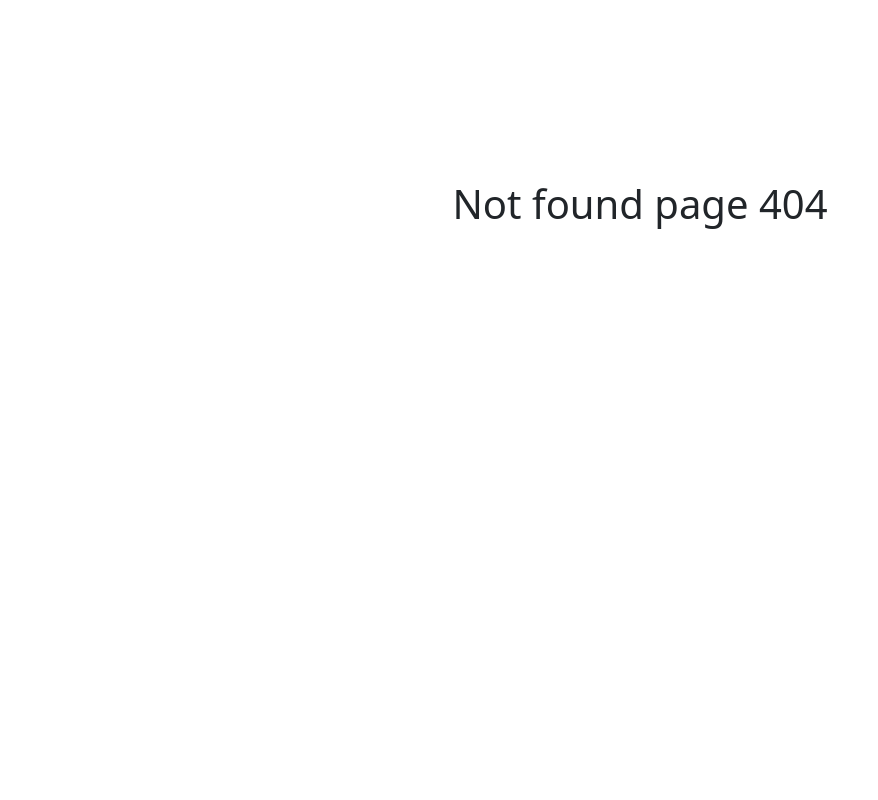
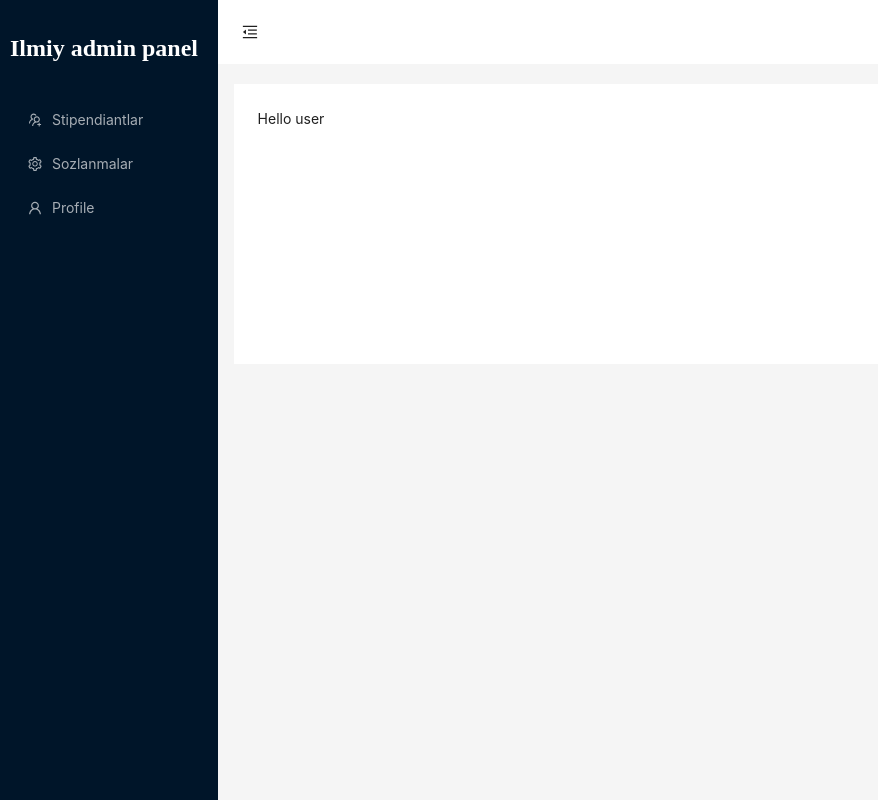
Before and after one commit to Ilg0rbek/ilmiy, a React (Create React App) app: page /admin/profile in a window 1280 px wide. Before the commit this address had no page. Shown: the whole page, without its empty margins (0-878 px from the left). Built offline with nearby package versions, Linux system fonts and the light colour scheme; a web font is replaced by a local one.

Commit message:
admin panel ...

```diff
--- a/src/App.js
+++ b/src/App.js
@@ -17,9 +17,9 @@ function App() {
         <Route exact path="/grands" element={<GrandPage />} />
         <Route exact path="/admin/login" element={<Login />} />
         <Route path="admin" element={<Admin />}>
-          <Route path="student" element={"Hello student"} />
-          <Route path="settings" element={"Hello settings"} />
-          <Route path="user" element={"Hello user"} />
+          <Route path="stipendiants" />
+          <Route path="settings" />
+          <Route path="profile" />
         </Route>
         <Route
           path="*"
--- a/src/admin/admin/index.js
+++ b/src/admin/admin/index.js
@@ -7,7 +7,7 @@ import {
   MenuUnfoldOutlined,
 } from "@ant-design/icons";
 import { Layout, Menu, Button, theme } from "antd";
-import { Link, Route, Routes } from "react-router-dom";
+import { Link, NavLink, Route, Routes } from "react-router-dom";
 import Students from "../students";
 const { Header, Sider, Content } = Layout;
 
@@ -22,7 +22,7 @@ const Admin = () => {
       key: "1",
       icon: <UsergroupAddOutlined />,
       label: "Stipendiantlar",
-      path: "/admin/student",
+      path: "/admin/stipendiants",
     },
     {
       key: "2",
@@ -34,7 +34,7 @@ const Admin = () => {
       key: "3",
       icon: <UserOutlined />,
       label: "Profile",
-      path: "/admin/user",
+      path: "/admin/profile",
     },
   ];
 
@@ -51,7 +51,15 @@ const Admin = () => {
             fontSize: "24px",
           }}
         >
-          {!collapsed ? " Ilmiy admin panel" : "ADU"}
+          <NavLink
+            style={{
+              textDecoration: "none",
+              color:"white  "
+            }}
+            to={"/admin"}
+          >
+            {!collapsed ? " Ilmiy admin panel" : "ADU"}
+          </NavLink>
         </div>
         <Menu
           theme="dark"
@@ -105,8 +113,8 @@ const Admin = () => {
         >
           <Routes>
             <Route path="/settings" element={"Hello settings"} />
-            <Route path="/student" element={<Students />  } />
-            <Route path="/user" element={"Hello user"} />
+            <Route path="/stipendiants" element={<Students />} />
+            <Route path="/profile" element={"Hello user"} />
           </Routes>
         </Content>
       </Layout>
--- a/src/admin/login/index.js
+++ b/src/admin/login/index.js
@@ -13,7 +13,9 @@ const Login = () => {
         <div className="txtb">
           <input type="password" placeholder="Password" />
         </div>
-        <Link to={"/admin"}>
+        <Link style={{
+          textDecoration:"none"
+        }} to={"/admin"}>
           <input type="submit" value="Kirish" className="logbtn" />
         </Link>
       </form>
--- a/src/admin/login/login.css
+++ b/src/admin/login/login.css
@@ -17,14 +17,14 @@
 }
 
 .logbtn {
-  display: block;
   width: 100%;
-  height: 50px;
+  letter-spacing: 1px;
+  height: 40px;
   border: none;
-  background: linear-gradient(120deg, #3498db, #8e44ad);
-  background-size: 200%;
+  background: #151b3d;
   color: #fff;
   outline: none;
+  border-radius: 5px;
   cursor: pointer;
   transition: 0.5s;
 }
```
